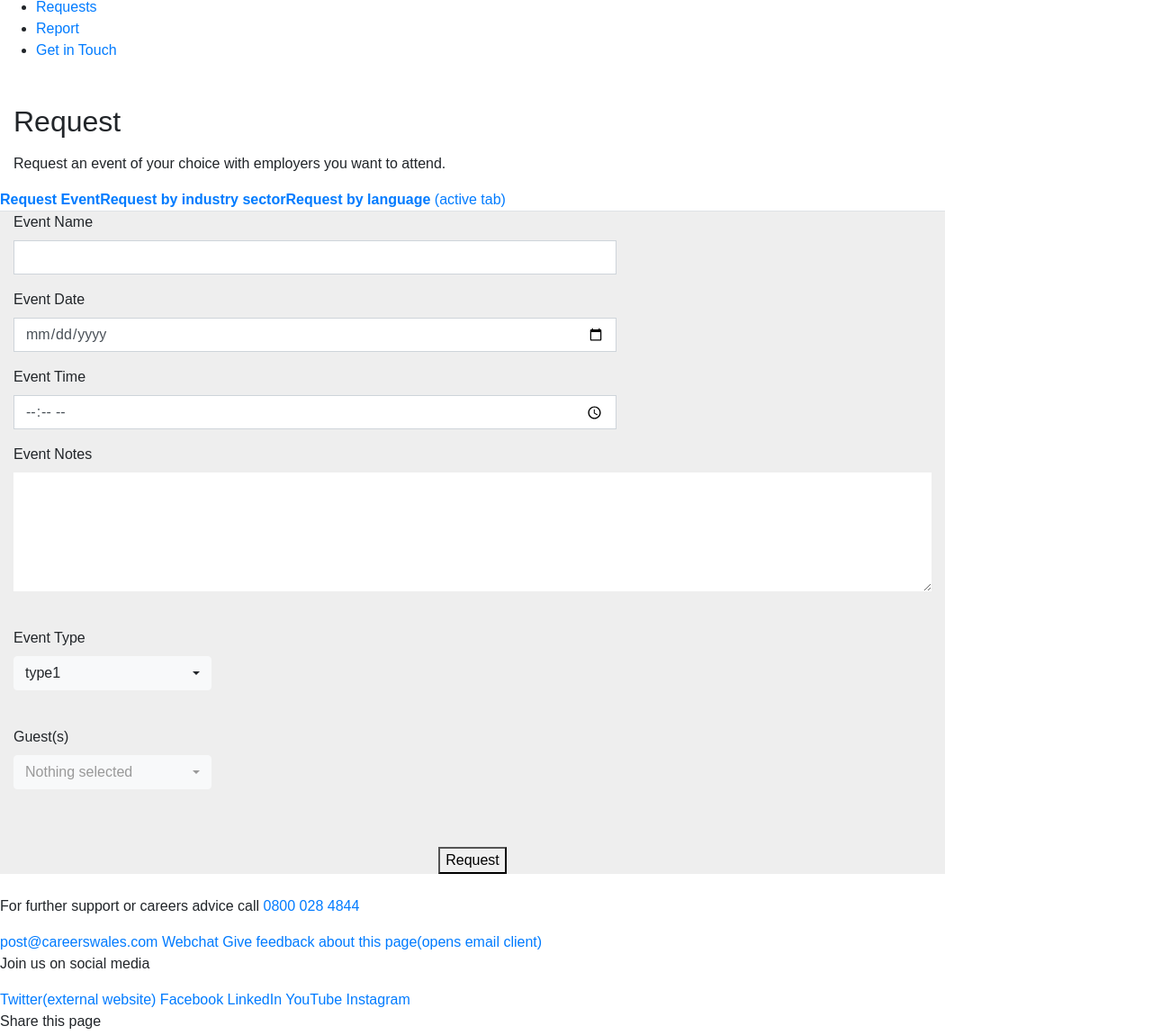
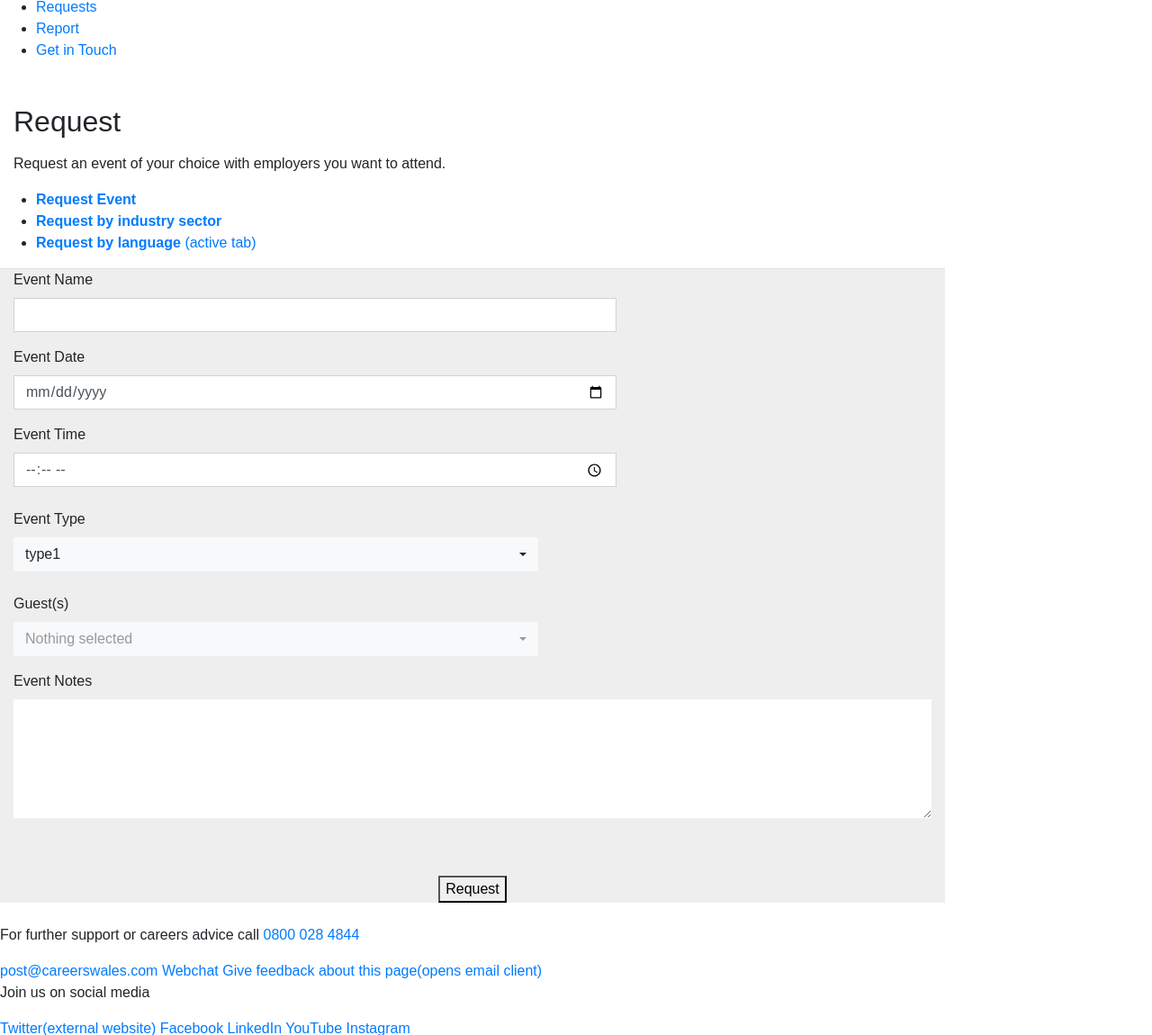
Before and after one commit to krzysztof-rachwal/Masters-Dissertation, a Spring Boot app: page /request in a window 1280 px wide. Shown: the part 928-2078 px from the top of the page at 90% size. Run offline with Spring Boot 4, Linux system fonts and the light colour scheme; some of the project's set-up classes (security, data sources, template engines, error pages and the like) are left out, and stand-ins take their place; some libraries are stand-ins or nearby versions.

Commit message:
Polish tabs pages

```diff
--- a/src/main/resources/templates/requestPage.html
+++ b/src/main/resources/templates/requestPage.html
@@ -42,85 +42,20 @@
         <span class="title-h2">Request</span>
         <p class="mt-3">Request an event of your choice with employers you want to attend.</p>
     </div>
-
-    <!--    <form>-->
-    <!--        <div class="container-fluid">-->
-    <!--            <div class="row">-->
-    <!--                <div class="col-md-8">-->
-    <!--                    <div class="form-group">-->
-    <!--                        <label for="event_name">Event Name</label>-->
-    <!--                        <input type="text" id="event_name" name="event_name" class="form-control input-border">-->
-    <!--                    </div>-->
-    <!--                </div>-->
-    <!--            </div>-->
-    <!--            <div class="row">-->
-    <!--                <div class="col-md-8">-->
-    <!--                    <div class="form-group">-->
-    <!--                        <label class=" text-left" for="event_date">Event Date</label>-->
-    <!--                        <input type="date" id="event_date" class="form-control input-border" name="event_date">-->
-    <!--                    </div>-->
-    <!--                </div>-->
-    <!--            </div>-->
-    <!--            <div class="row">-->
-    <!--                <div class="col-md-8">-->
-    <!--                    <div class="form-group">-->
-    <!--                        <label for="event_time">Event Time</label>-->
-    <!--                        <input type="time" id="event_time" class="form-control input-border" name="event_time">-->
-    <!--                    </div>-->
-    <!--                </div>-->
-    <!--            </div>-->
-    <!--            <div class="row">-->
-    <!--                <div class="col-md-12">-->
-    <!--                    <div class="form-group">-->
-    <!--                        <label for="event_notes">Event Notes</label>-->
-    <!--                        <textarea type="time" id="event_notes" class="form-control input-border border-0" rows="5" name="event_notes"></textarea>-->
-    <!--                    </div>-->
-    <!--                </div>-->
-    <!--            </div>-->
-
-    <!--            <div class="row">-->
-    <!--                <div class="col-md-6">-->
-    <!--                    <div class="form-group">-->
-    <!--                        <div class="row d-inline">-->
-    <!--                            <label for="event_type" class="d-block">Event Type</label>-->
-    <!--                            <select id="event_type" name="event_type" class="selectpicker d-block">-->
-    <!--                                <option value="type1">type1</option>-->
-    <!--                                <option value="type2">type2</option>-->
-    <!--                                <option value="type3">type3</option>-->
-    <!--                            </select>-->
-    <!--                        </div>-->
-    <!--                    </div>-->
-    <!--                </div>-->
-    <!--            </div>-->
-    <!--            <div class="row">-->
-    <!--                <div class="col-md-8">-->
-    <!--                    <div class="form-group">-->
-    <!--                        <label for="event-guests">Guest(s)</label><br>-->
-    <!--                        <select class="selectpicker" multiple data-live-search="true" id="event-guests">-->
-    <!--                            <option value="guest1">Guest 1</option>-->
-    <!--                            <option value="guest2">Guest 2</option>-->
-    <!--                            <option value="guest3">Guest 3</option>-->
-    <!--                            <option value="guest4">Guest 4</option>-->
-    <!--                        </select>-->
-    <!--                    </div>-->
-    <!--                </div>-->
-    <!--            </div>-->
-    <!--            <div class="container mt-5 mb-4 text-center">-->
-    <!--                <button type="button" class="button&#45;&#45;secondary text-center">Request</button>-->
-    <!--            </div>-->
-    <!--        </div>-->
-    <!--    </form>-->
-
     <div class="tabs-wrapper nav-tabs">
-        <ul class="nav tabs" gel-processed="processed">
-            <li class="active tabs__tab js-tab"><a data-toggle="tab" href="#general" class="tab__link"> <strong>Request
-                Event</strong><span class="summary"></span></a></li>
-            <li class="tabs__tab js-tab"><a class="tab__link" data-toggle="tab" href="#sector"> <strong>Request by
-                industry sector</strong><span class="link__summary"></span>
-            </a></li>
-            <li class="tabs__tab js-tab"><a class="tab__link" data-toggle="tab" href="#lang"> <strong>Request by
-                language</strong><span class="link__summary"></span>
-                <span class="visually-hidden">(active tab)</span></a></li>
+        <ul class="tabs js-tabs" gel-processed="processed">
+            <li class="tabs__tab js-tab tab--is-active">
+                <a gel-processed="processed" data-toggle="tab" href="#general" class="tab__link ">
+                    <strong>Request Event</strong>
+                    <span class="summary"></span></a></li>
+            <li class="tabs__tab js-tab">
+                <a class="tab__link" gel-processed="processed" data-toggle="tab" href="#sector">
+                    <strong>Request by industry sector</strong>
+                    <span class="link__summary"></span></a></li>
+            <li class="tabs__tab js-tab">
+                <a class="tab__link" gel-processed="processed" data-toggle="tab" href="#lang">
+                    <strong>Request by language</strong><span class="link__summary"></span>
+                    <span class="visually-hidden">(active tab)</span></a></li>
         </ul>
     </div>
     <div class="tab-content">
@@ -145,9 +80,37 @@
                     </div>
                     <div class="row">
                         <div class="col-md-8">
-                            <div class="form-group">
+                            <div class="form-group mb-0">
                                 <label for="event_time">Event Time</label>
                                 <input type="time" id="event_time" class="form-control input-border" name="event_time">
+                            </div>
+                        </div>
+                    </div>
+                    <div class="row">
+                        <div class="col-md-7">
+                            <div class="form-group mb-0">
+                                <div class="row d-inline">
+                                    <label for="event_type" class="d-block">Event Type</label>
+                                    <select id="event_type" name="event_type" class="selectpicker d-block form-control">
+                                        <option value="type1">type1</option>
+                                        <option value="type2">type2</option>
+                                        <option value="type3">type3</option>
+                                    </select>
+                                </div>
+                            </div>
+                        </div>
+                    </div>
+                    <div class="row">
+                        <div class="col-md-7">
+                            <div class="form-group">
+                                <label for="event-guests">Guest(s)</label><br>
+                                <select class="selectpicker form-control" multiple data-live-search="true"
+                                        id="event-guests">
+                                    <option value="guest1">Guest 1</option>
+                                    <option value="guest2">Guest 2</option>
+                                    <option value="guest3">Guest 3</option>
+                                    <option value="guest4">Guest 4</option>
+                                </select>
                             </div>
                         </div>
                     </div>
@@ -160,34 +123,6 @@
                             </div>
                         </div>
                     </div>
-
-                    <div class="row">
-                        <div class="col-md-6">
-                            <div class="form-group">
-                                <div class="row d-inline">
-                                    <label for="event_type" class="d-block">Event Type</label>
-                                    <select id="event_type" name="event_type" class="selectpicker d-block">
-                                        <option value="type1">type1</option>
-                                        <option value="type2">type2</option>
-                                        <option value="type3">type3</option>
-                                    </select>
-                                </div>
-                            </div>
-                        </div>
-                    </div>
-                    <div class="row">
-                        <div class="col-md-8">
-                            <div class="form-group">
-                                <label for="event-guests">Guest(s)</label><br>
-                                <select class="selectpicker" multiple data-live-search="true" id="event-guests">
-                                    <option value="guest1">Guest 1</option>
-                                    <option value="guest2">Guest 2</option>
-                                    <option value="guest3">Guest 3</option>
-                                    <option value="guest4">Guest 4</option>
-                                </select>
-                            </div>
-                        </div>
-                    </div>
                     <div class="container mt-5 mb-4 text-center">
                         <button type="button" class="button--secondary text-center">Request</button>
                     </div>
@@ -195,7 +130,7 @@
             </form>
 
         </div>
-        <div id="lang" class="tab-pane fade">
+        <div id="lang" class="tab-pane fade tab--is-active">
             <form>
                 <div class="container-fluid">
                     <div class="row">
@@ -216,9 +151,39 @@
                     </div>
                     <div class="row">
                         <div class="col-md-8">
-                            <div class="form-group">
+                            <div class="form-group mb-0">
                                 <label for="event_time">Event Time</label>
                                 <input type="time" id="event_time" class="form-control input-border" name="event_time">
+                            </div>
+                        </div>
+                    </div>
+
+
+                    <div class="row">
+                        <div class="col-md-7">
+                            <div class="form-group mb-0">
+                                <div class="row d-inline">
+                                    <label for="event_type" class="d-block">Event Type</label>
+                                    <select id="event_type" name="event_type" class="selectpicker d-block form-control">
+                                        <option value="type1">type1</option>
+                                        <option value="type2">type2</option>
+                                        <option value="type3">type3</option>
+                                    </select>
+                                </div>
+                            </div>
+                        </div>
+                    </div>
+                    <div class="row">
+                        <div class="col-md-7">
+                            <div class="form-group">
+                                <label for="language">Language</label><br>
+                                <select class="selectpicker form-control" multiple data-live-search="true"
+                                        id="language">
+                                    <option value="guest1">English</option>
+                                    <option value="guest2">Welsh</option>
+                                    <option value="guest3">French</option>
+                                    <option value="guest4">Spanish</option>
+                                </select>
                             </div>
                         </div>
                     </div>
@@ -231,34 +196,6 @@
                             </div>
                         </div>
                     </div>
-
-                    <div class="row">
-                        <div class="col-md-6">
-                            <div class="form-group">
-                                <div class="row d-inline">
-                                    <label for="event_type" class="d-block">Event Type</label>
-                                    <select id="event_type" name="event_type" class="selectpicker d-block">
-                                        <option value="type1">type1</option>
-                                        <option value="type2">type2</option>
-                                        <option value="type3">type3</option>
-                                    </select>
-                                </div>
-                            </div>
-                        </div>
-                    </div>
-                    <div class="row">
-                        <div class="col-md-8">
-                            <div class="form-group">
-                                <label for="language">Language</label><br>
-                                <select class="selectpicker" multiple data-live-search="true" id="language">
-                                    <option value="guest1">English</option>
-                                    <option value="guest2">Welsh</option>
-                                    <option value="guest3">French</option>
-                                    <option value="guest4">Spanish</option>
-                                </select>
-                            </div>
-                        </div>
-                    </div>
                     <div class="container mt-5 mb-4 text-center">
                         <button type="button" class="button--secondary text-center">Request</button>
                     </div>
@@ -266,7 +203,7 @@
             </form>
 
         </div>
-        <div id="sector" class="tab-pane fade">
+        <div id="sector" class="tab-pane fade tab--is-active">
             <form>
                 <div class="container-fluid">
                     <div class="row">
@@ -287,9 +224,37 @@
                     </div>
                     <div class="row">
                         <div class="col-md-8">
-                            <div class="form-group">
+                            <div class="form-group mb-0">
                                 <label for="event_time">Event Time</label>
                                 <input type="time" id="event_time" class="form-control input-border" name="event_time">
+                            </div>
+                        </div>
+                    </div>
+                    <div class="row">
+                        <div class="col-md-7">
+                            <div class="form-group mb-0">
+                                <div class="row d-inline">
+                                    <label for="event_type" class="d-block">Event Type</label>
+                                    <select id="event_type" name="event_type" class="selectpicker d-block form-control">
+                                        <option value="type1">type1</option>
+                                        <option value="type2">type2</option>
+                                        <option value="type3">type3</option>
+                                    </select>
+                                </div>
+                            </div>
+                        </div>
+                    </div>
+                    <div class="row">
+                        <div class="col-md-7">
+                            <div class="form-group">
+                                <label for="sectorPRef">Sector</label><br>
+                                <select class="selectpicker form-control" multiple data-live-search="true"
+                                        id="sectorPref">
+                                    <option value="guest1">Sector</option>
+                                    <option value="guest1">Sector</option>
+                                    <option value="guest1">Sector</option>
+                                    <option value="guest1">Sector</option>
+                                </select>
                             </div>
                         </div>
                     </div>
@@ -299,34 +264,6 @@
                                 <label for="event_notes">Event Notes</label>
                                 <textarea type="time" id="event_notes" class="form-control input-border border-0"
                                           rows="5" name="event_notes"></textarea>
-                            </div>
-                        </div>
-                    </div>
-
-                    <div class="row">
-                        <div class="col-md-6">
-                            <div class="form-group">
-                                <div class="row d-inline">
-                                    <label for="event_type" class="d-block">Event Type</label>
-                                    <select id="event_type" name="event_type" class="selectpicker d-block">
-                                        <option value="type1">type1</option>
-                                        <option value="type2">type2</option>
-                                        <option value="type3">type3</option>
-                                    </select>
-                                </div>
-                            </div>
-                        </div>
-                    </div>
-                    <div class="row">
-                        <div class="col-md-8">
-                            <div class="form-group">
-                                <label for="sectorPRef">Sector</label><br>
-                                <select class="selectpicker" multiple data-live-search="true" id="sectorPref">
-                                    <option value="guest1">Sector</option>
-                                    <option value="guest1">Sector</option>
-                                    <option value="guest1">Sector</option>
-                                    <option value="guest1">Sector</option>
-                                </select>
                             </div>
                         </div>
                     </div>
```
